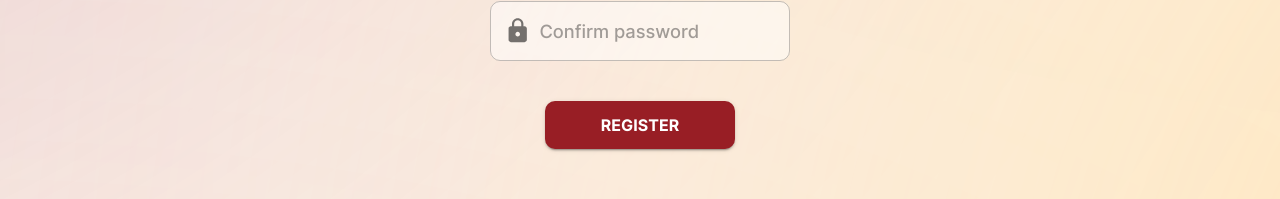
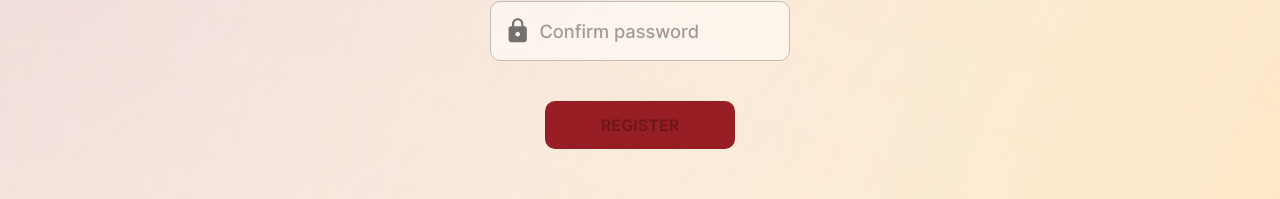
Before and after one commit to doungnapat27/ShareWrap, a React (Create React App) app in the folder frontend/: page /register in a window 1280 px wide. Shown: the part 455-654 px from the top of the page. Built offline with nearby package versions, Linux system fonts and the light colour scheme.

Commit message:
Update register.jsx
update if password did not match can not click register

```diff
--- a/frontend/src/ui/pages/register/register.jsx
+++ b/frontend/src/ui/pages/register/register.jsx
@@ -195,9 +195,9 @@ class Register extends Component {
                             variant="contained"
                             type="submit"
                             onClick={this.handleSubmit}
-                            // disabled={!this.state.password ||
-                            //     !this.state.confirmPassword ||
-                            //     this.state.password !== this.state.confirmPassword}
+                            disabled={!this.state.password ||
+                                !this.state.confirmPassword ||
+                                this.state.password !== this.state.confirmPassword}
                         >
                             Register
                         </Button>
```
